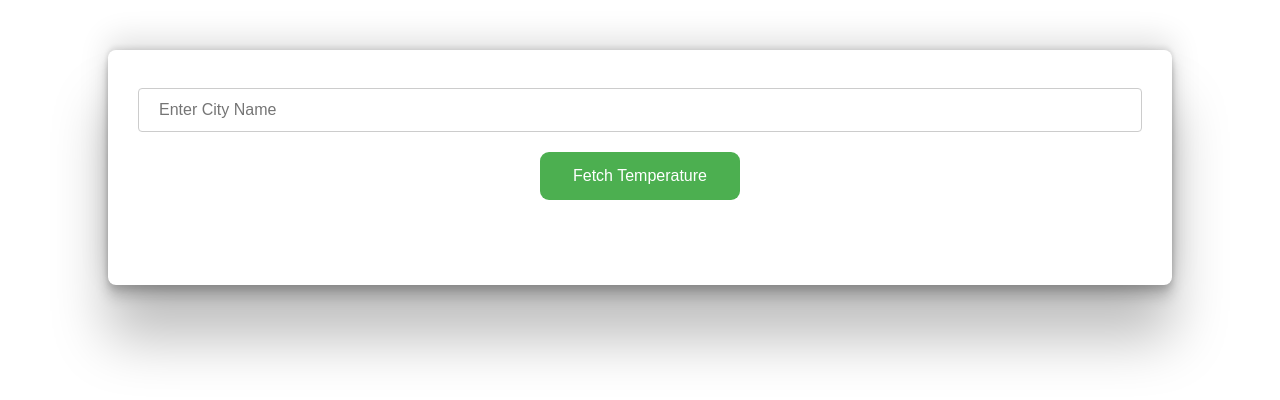
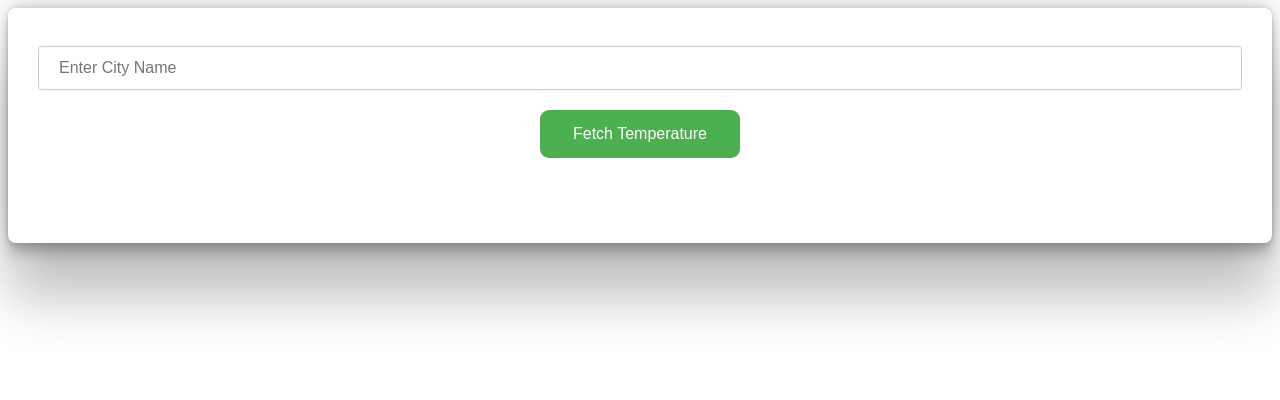
Before and after one commit to manishagupta16/WeatherApp, a plain HTML site: page index.html in a window 1280 px wide. Drawn offline with Linux system fonts and the light colour scheme.

Commit message:
Update mystyle.css

```diff
--- a/mystyle.css
+++ b/mystyle.css
@@ -4,10 +4,6 @@
     padding: 30px;
     border-radius: 8px;
     font-size: 2em;
-    margin-top: 50px;
-    margin-left: 100px;
-    margin-right: 100px;
-    margin-bottom: 500px;
     text-align: center;
     align-items: center;
     height: 175px;
```
